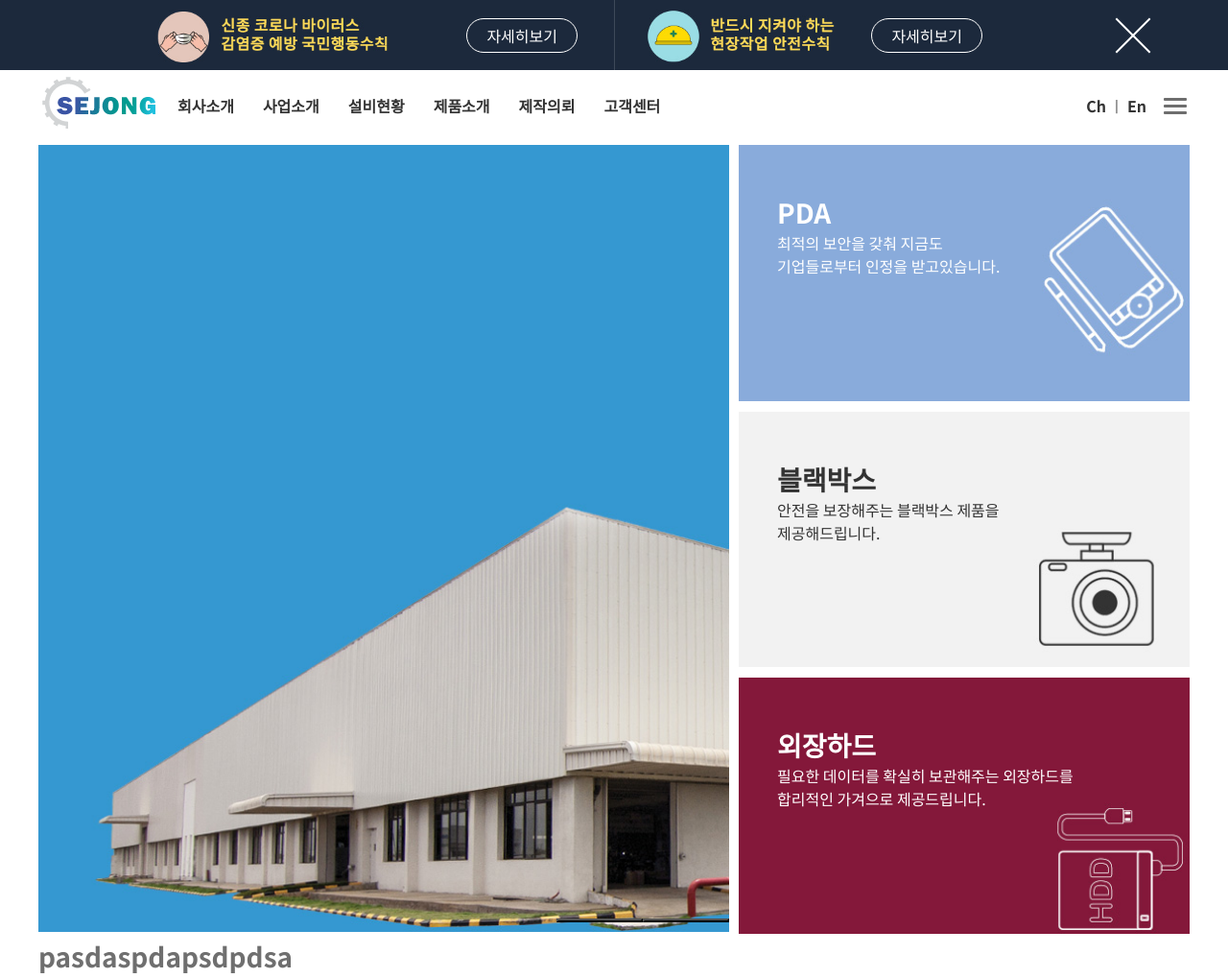
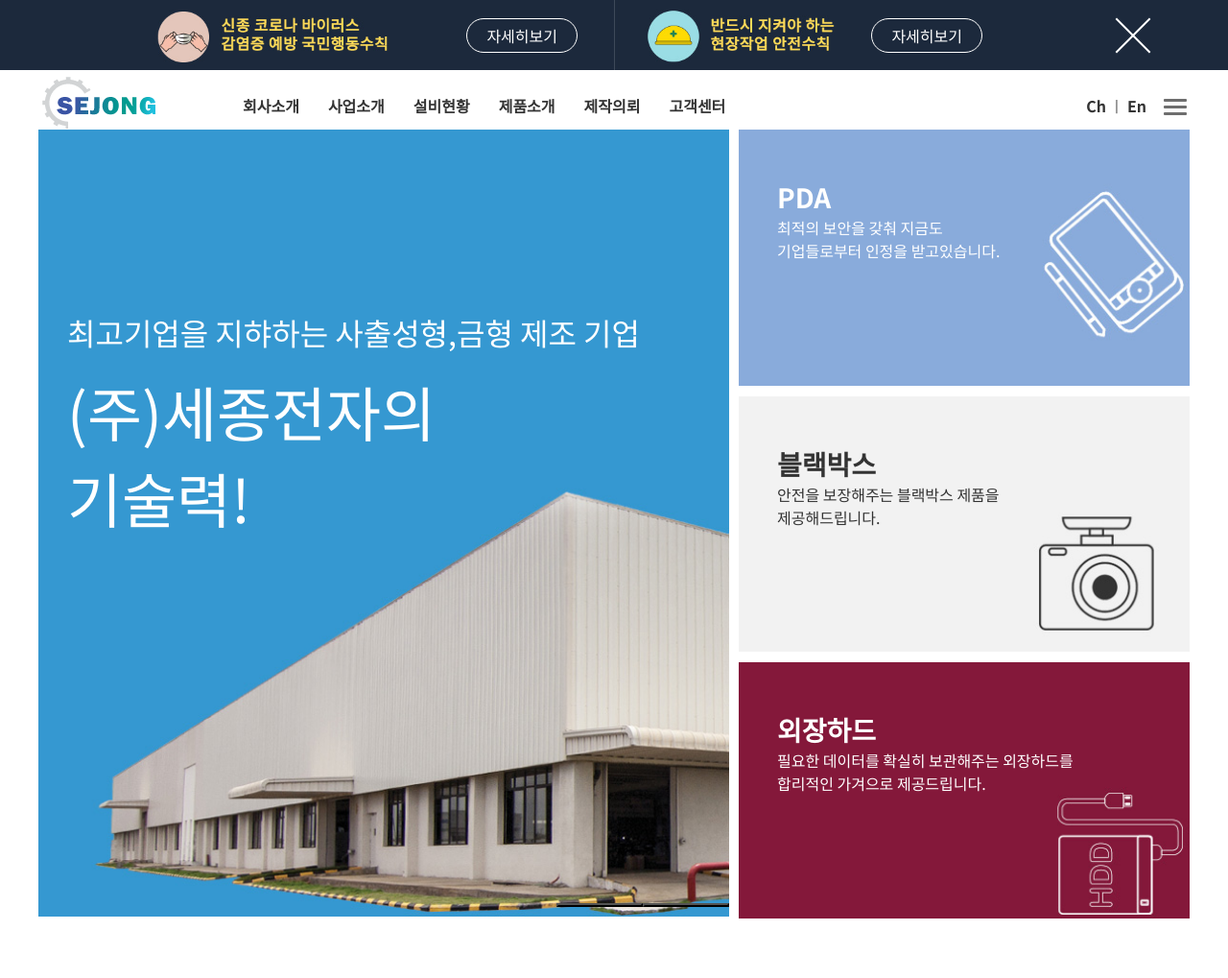
Before and after one commit to ryansang55/proj2, a plain HTML site: page index.html in a window 1280 px wide. Shown: the top 1019 px of the page at 96% size. Drawn offline with nearby package versions, Linux system fonts and the light colour scheme.

Commit message:
0108_1458

```diff
--- a/css/common.css
+++ b/css/common.css
@@ -22,7 +22,7 @@ font-family: 'Galada', cursive; */
 html{font-size:16px;}
 body{ font-size:16px;
       color:#6f6f6f;
-      font-family: 'Noto Sans KR', sans-serif, brandon-grotesque, sans-serif; }
+      font-family: 'Noto Sans KR', sans-serif, 'brandon-grotesque', sans-serif; }
 ul, ol, li{list-style-type:none}
 img, fieldset{border:none;vertical-align: middle}
 hr {clear:both;border:none}
@@ -44,16 +44,22 @@ button{outline:0}
 #wrap{width: 100%; min-width: 1024px; overflow: hidden;}
 .inner{min-width: 1000px; width: 1200px; margin: 0 auto;}
 
-#header{height: 70px;}
+#header{}
 #header .top_icon{float: right; position: relative;}
 #header .top_icon > button{width: 24px; height: 25px; margin-left: 18px;
                            transform: translate(0, 20px); border: none;}
 
-#header .top_icon .all_nav{background: none;position: absolute; top: 7px;}
+#header .top_icon .all_nav{background: none;position: absolute; top: 8px;}
 #header .top_icon .all_nav span{display: block; width: 24px; height: 3px;
             background-color: #6E6E6E ; cursor: pointer;
             margin-bottom: 4px; border-radius: 1px;
             }
+
+#header .top_icon .all_nav.on span{background: ;position: absolute; top: 8px; transition: 0.5s;}
+#header .top_icon .all_nav.on span:nth-child(1){transform: rotate(45deg);}
+#header .top_icon .all_nav.on span:nth-child(2){width: 0px;}
+#header .top_icon .all_nav.on span:nth-child(3){transform: rotate(-45deg);}
+
 #header .top_icon .ch{
       font-size: 1rem;
       display: inline-block;
@@ -77,17 +83,17 @@ button{outline:0}
 
 #nav4 .depth1 > li {float: left; padding: 0 15px;}
 #nav4 .depth1 > li > a {display: block;
-                      text-align: center; font-size: 1.3rem; color: #333;
+                       font-size: 1.3rem; color: #333;
                       font-weight: 700; line-height: 75px;
                       }
-#nav4 .depth1 > li > a:after{content: '';height: 3px; background-color: red;
+#nav4 .depth1 > li > a:after{content: '';height: 3px; background-color: red; margin-top: -16px;
                               position: relative; width: 0px; display: block; z-index: 95;
                               transition: 0.5s;}
 #nav4 .depth1 > li:hover > a:after{width: 100%;}
 
 #nav4 .depth1{position: static;}
 #nav4 .depth1 li > a{font-size: 1rem;}
-#nav4 .nav_box {position: absolute; /*top:calc(2.8rem + 25px);*/top: 78px; left: 0; width: 100%;
+#nav4 .nav_box {position: absolute; /*top:calc(2.8rem + 25px);*/top: 62px; left: 0; width: 100%;
                 background-color: rgba(242,244,245,0.8); z-index: 96;
                 display: none;
                 padding: 10px 0; color: #333; height: 270px;}
@@ -105,7 +111,7 @@ button{outline:0}
 #nav4 .depth2 > li:last-child:after{display: none;}
 
 /*header*/
-#header #logo{float: left; }
+#header #logo{float: left; margin-bottom: 0;margin-right: 68px;}
 #header #nav4 .depth1{float: left; /*네비완료시 width 삭제*/ }
 #header #nav4 .top_icon{position: absolute; right: 45px; top: 0;}
-#header #nav4 > ul{height: 75px;}
+#header #nav4 > ul{}
--- a/css/style.css
+++ b/css/style.css
@@ -13,7 +13,6 @@ h3{font-size: 0.9375rem; margin-bottom: 2.25rem;}/*15px*/
     transform: rotate(-45deg); position: absolute; top: 0px;}
 #top_popup > span{position: absolute; font-size: 1rem;}
 
-#logo{margin-bottom: 0;}
 
 .det1{color: #fff; top: calc(50% - 18px); left: 38% ; z-index: 999999;
     border: 1px solid #fff; border-radius: 40px; padding: 5px 20px;}
@@ -22,10 +21,15 @@ h3{font-size: 0.9375rem; margin-bottom: 2.25rem;}/*15px*/
 /*********************section****************************/
 #sec1{margin-bottom: 95px;}
 #sec1 img{width: 100%;}
-#sec1 .big_banner{width: 60%; margin-top: 3px;
-                  margin-right:10px ; float: left;}
-
-#sec1 .small_banner{width: calc(40% - 10px); float: right; margin-top: 3px;}
+/*#sec1 .top_icon .all_nav{}*/
+#sec1 .big_banner{width: 60%; margin-top: -8px;
+                  margin-right:10px ; float: left; position: relative;}
+#sec1 .big_banner .banner_txt{ color: #fff;}
+#sec1 .big_banner .banner_txt h2{position: absolute; top:calc(30% - 60px) ; left: 30px; font-size: 2rem;
+                                  font-weight: 400;}
+#sec1 .big_banner .banner_txt h1{position: absolute; top: 30%; left: 30px; font-size: 3.875rem;
+                                  /*font-family: 'brandon-grotesque', sans-serif;*/ font-weight:400;}
+#sec1 .small_banner{width: calc(40% - 10px); float: right; margin-top: -8px;}
 #sec1 .small_banner li{margin-bottom: 11px;}
 #sec1 .small_banner li:last-child{margin-bottom: 0;}
 #sec1 .small_banner > li{position: relative;}
--- a/index.html
+++ b/index.html
@@ -130,7 +130,11 @@
             <img src="images/프로젝트2-큰슬라이더2.jpg">
           </div>
     </div> <!--lazy slider end-->
-    <h1>pasdaspdapsdpdsa</h1>
+    <div class="banner_txt">
+      <h2>최고기업을 지햐하는 사출성형,금형 제조 기업</h2>
+      <h1>(주)세종전자의 <br>
+        기술력!</h1>
+    </div>
   </div>
   <ul class="small_banner">
     <li><img src="images/작은배너1.jpg">
@@ -328,7 +332,7 @@
         </div>
       </div>
       <div class="ft_info">
-        <p>(주)세종전자 | 대표 : 박순창 | 주소 : 경기도 군포시 군포첨단산업2로 114(부곡동)
+        <p>(주)세종전자 | 대표 : 박경희 | 주소 : 경기도 군포시 군포첨단산업2로 114(부곡동)
           <br>
           Tel : 051-553-6987 | FAX : 051-295-1093 | E-mail : ryansang55@naver.com</p>
         <p>Copyright © 2014 By Sejong Electronics Co., Ltd All Rights Reserved.</p>
```
